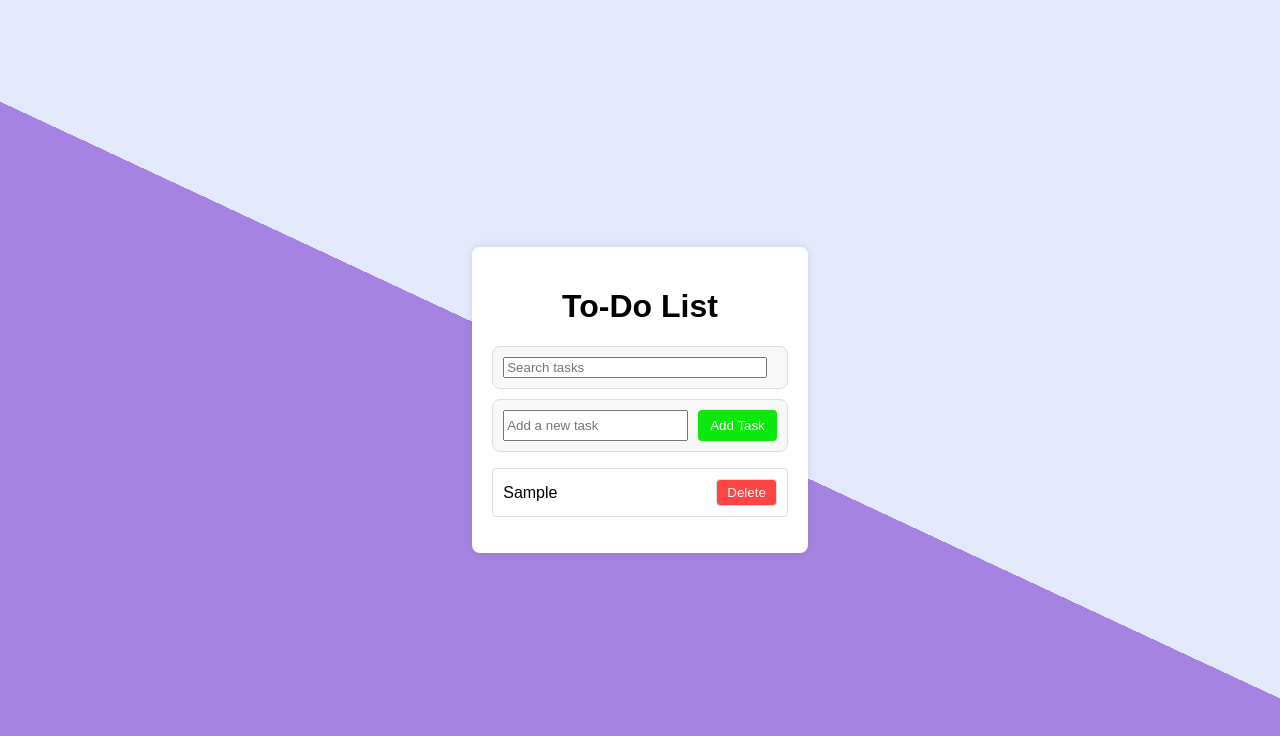
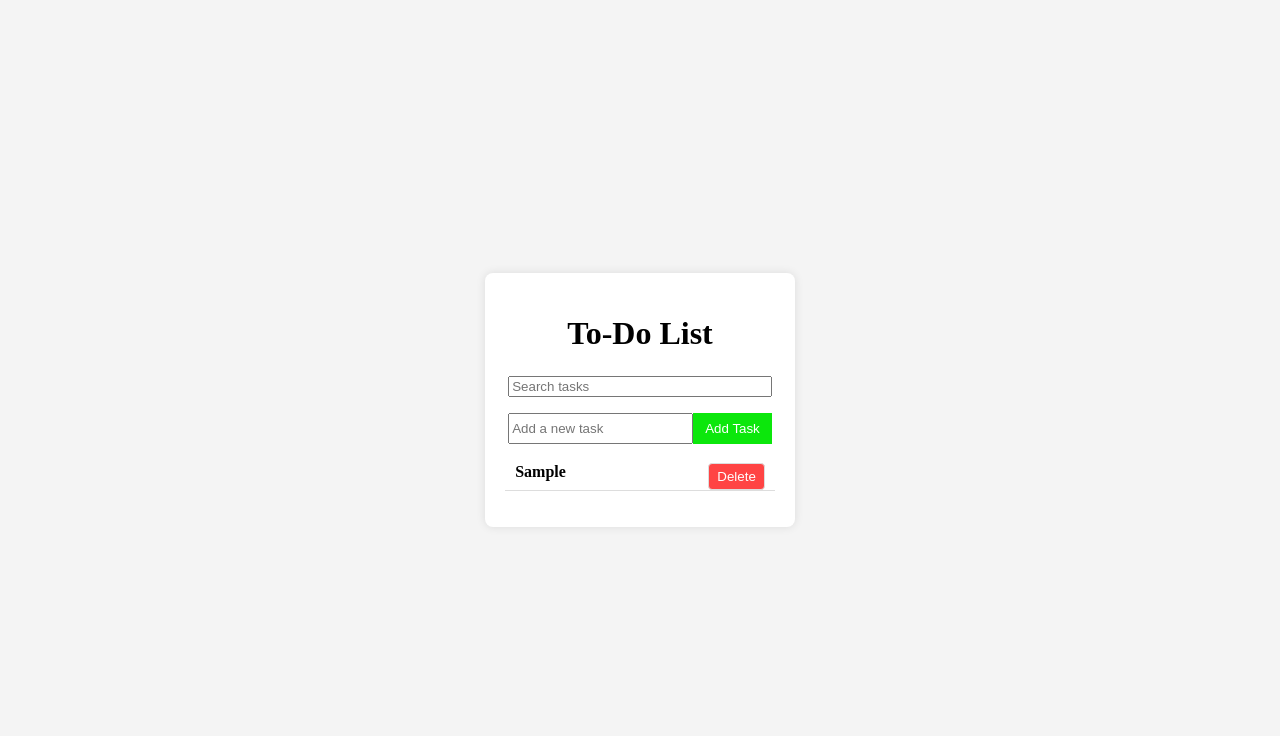
Before and after one commit to Rutikj9284/To-do-Brokod-IT, a plain HTML site: page index.html in a window 1280 px wide. Both pictures are taken after typing "Sample" into the empty fields and a click on the button "Add Task". Drawn offline with Linux system fonts and the light colour scheme.

Commit message:
Update style.css

```diff
--- a/style.css
+++ b/style.css
@@ -1,12 +1,5 @@
-/* html {
-    background-color: #E4E9FD;
-    background-image: -webkit-linear-gradient(65deg, #A683E3 50%, #E4E9FD 50%);
-    min-height: 1000px;
-    font-family: 'helvetica neue';
-  } */
 body {
-    font-family: Arial, sans-serif;
-    background-image: -webkit-linear-gradient(65deg, #A683E3 50%, #E4E9FD 50%);
+    font-family: Georgia, 'Times New Roman', Times, serif Arial, sans-serif;
     margin: 0;
     padding: 0;
     display: flex;
@@ -23,16 +16,23 @@ body {
     box-shadow: 0 0 10px rgba(0, 0, 0, 0.1);
     border-radius: 8px;
 }
+.align-right {
+    max-width: fit-content;
+    margin-left: auto;
+}
+
+.align-right > input{
+    border: 3px solid #cc0000;
+    border-radius: 3px;
+    padding: 8px;
+}
 
 ul {
     list-style: none;
     padding: 0;
 }
 .container > div {
-    background-color: #f8f8f8;
-    padding: 10px;
-    border: 1px solid #ddd;
-    border-radius: 8px;
+    padding: 3px;
     margin-bottom: 10px;
     display: flex;
     justify-content: space-between;
@@ -40,30 +40,40 @@ ul {
 
 .container > div input {
     flex-grow: 1;
-    margin-right: 10px;
 }
 
 .container > div button {
-    background-color: #4caf50;
+    background-color: #15ddda;
     color: #fff;
     border: none;
     padding: 8px 12px;
     cursor: pointer;
-    border-radius: 4px;
 }
 
-.container > div button:hover {
-    background-color: #45a049;
+.column-names {
+    display: flex;
+    justify-content: flex-start;
+    font-weight: bold;
+    border-bottom: 1px solid #141414;
+}
+
+.column-names span {
+    flex-grow: 1;
+    text-align: start;
 }
 
 li {
     display: flex;
     justify-content: space-between;
-    align-items: center;
-    margin: 10px 0;
-    padding: 10px;
-    border: 1px solid #ddd;
-    border-radius: 4px;
+    align-items: flex-start;
+    margin: 0; /* Set margin to zero */
+    padding: 0 10px; /* Adjust padding as needed */
+    border-bottom: 1px solid #ddd;
+}
+
+
+li span:first-child {
+    font-weight: bold; /* Make only the first span (sr. no.) bold */
 }
 
 li button {
@@ -71,7 +81,7 @@ li button {
     color: #fff;
     border: 1px solid #ddd;
     border-radius: 4px;
-    padding: 5px 10px;
+    padding: 5px 8px; /* Adjust padding for edit and delete buttons */
     cursor: pointer;
 }
 
```
